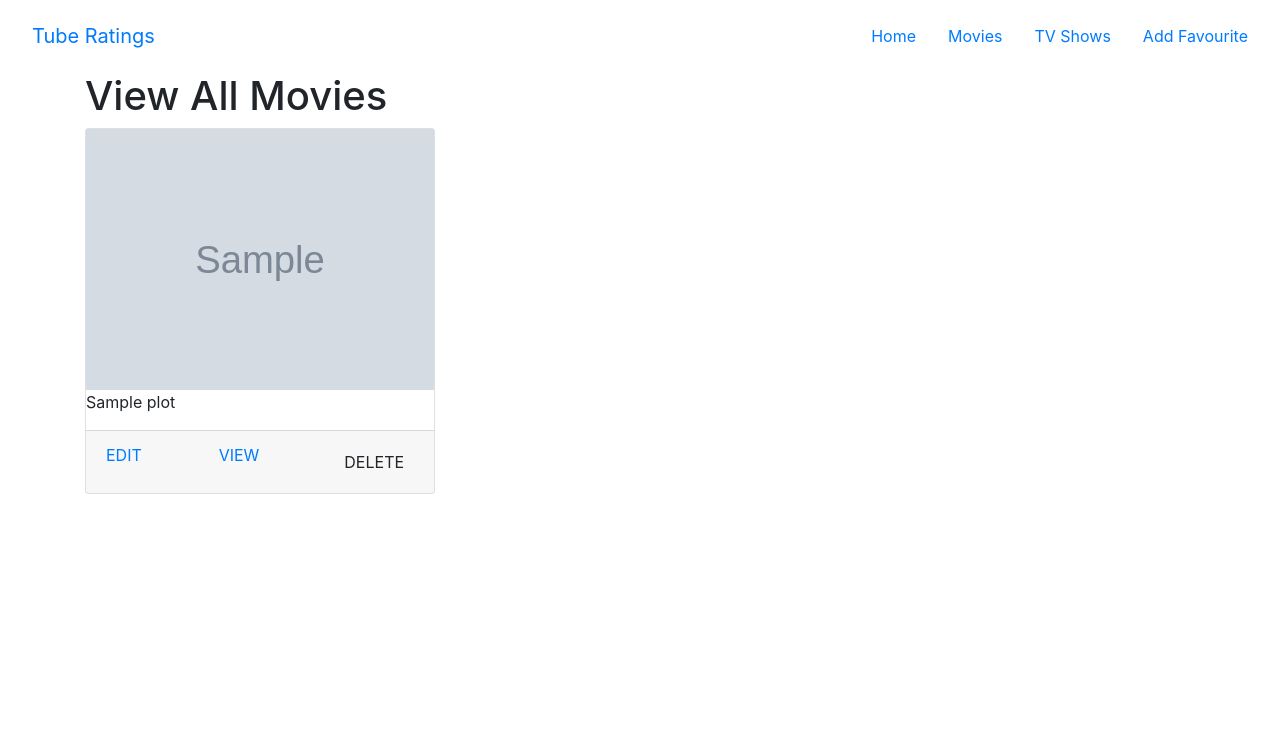
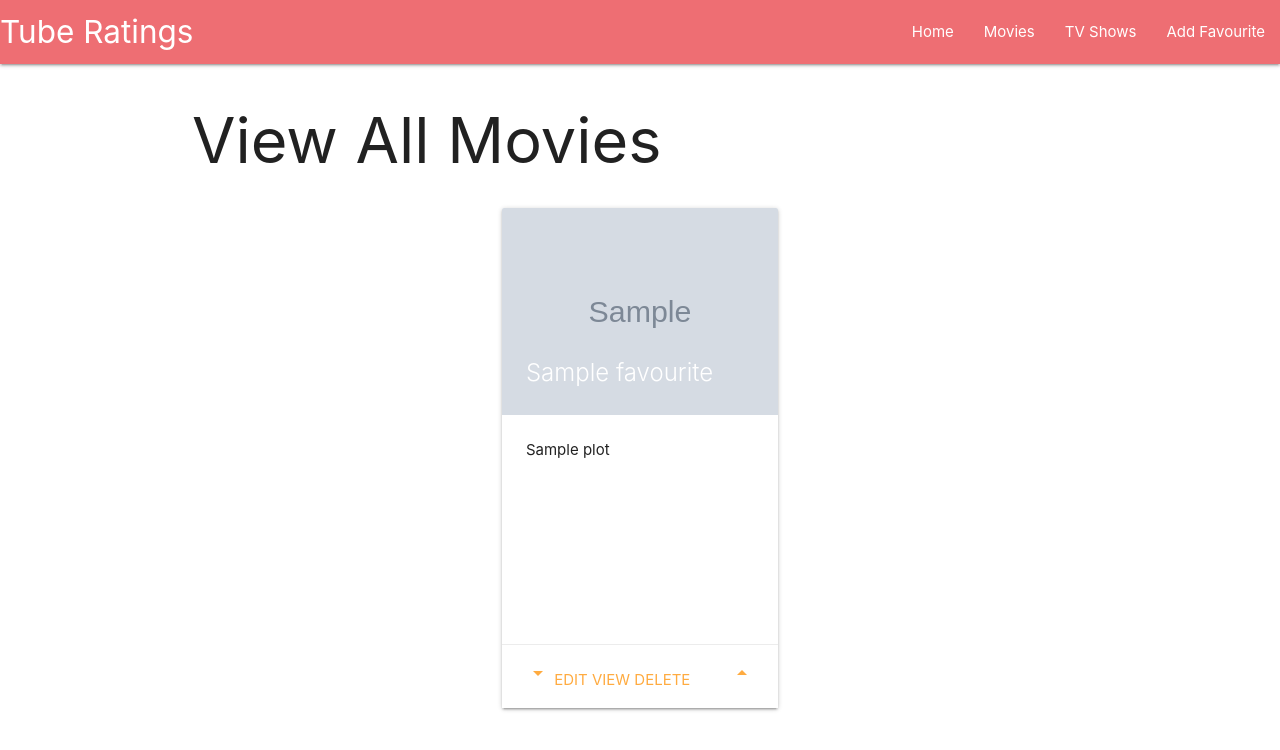
Before and after one commit to Prejudice182/prej-milestone-three, a Flask app: page /view-all/movies in a window 1280 px wide. Shown: the top 750 px of the page. Run offline with Flask 2, Linux system fonts and the light colour scheme; grey boxes marked "Sample" are stand-in pictures; one stand-in notice (Sample message) is shown; a database or web service that is not in the repository returns one stand-in record (values such as "Sample title"); parts of the project's set-up code (start-up, migrations or seed data) failed here and were passed over; some libraries are stand-ins or nearby versions.

Commit message:
Revert previous commit

```diff
--- a/application/favs.py
+++ b/application/favs.py
@@ -14,8 +14,8 @@ favs_bp = Blueprint('favs_bp', __name__,
 favs = mongo.db.favourites
 
 # Add Favourite route
-@favs_bp.route('/add-fav', methods=['GET', 'POST'])
-def add_fav():
+@favs_bp.route('/add-favourite', methods=['GET', 'POST'])
+def add_favourite():
     # Create form with EntryForm class
     entry_form = EntryForm()
 
--- a/application/static/css/style.css
+++ b/application/static/css/style.css
@@ -4,15 +4,10 @@
     justify-content: center;
 }
 
-.flex .col {
-    margin-left: 0 !important;
+.card .card-action a:not(.btn):not(.btn-large):not(.btn-small):not(.btn-large):not(.btn-floating) {
+    margin: 0;
 }
 
-.card .card-action {
-    padding: 10px 15px;
-    top: 460px;
+.row .col.m4 {
+    margin: 0;
 }
-
-.card-action .row {
-    margin: -10px 0;
-}
--- a/application/templates/base.html
+++ b/application/templates/base.html
@@ -7,43 +7,47 @@
     <meta http-equiv="X-UA-Compatible" content="ie=edge">
     <title>Tube Ratings - {{ title }}</title>
     <link href="https://fonts.googleapis.com/icon?family=Material+Icons" rel="stylesheet">
-    <link rel="stylesheet" href="https://stackpath.bootstrapcdn.com/bootstrap/4.3.1/css/bootstrap.min.css" integrity="sha384-ggOyR0iXCbMQv3Xipma34MD+dH/1fQ784/j6cY/iJTQUOhcWr7x9JvoRxT2MZw1T" crossorigin="anonymous">
+    <link rel="stylesheet" href="https://cdnjs.cloudflare.com/ajax/libs/materialize/1.0.0/css/materialize.min.css">
     <link rel="stylesheet" href="{{ url_for('static', filename='css/style.css') }}">
 </head>
 
 <body>
-    <nav class="navbar navbar-expand-lg">
-        <a href="/" class="navbar-brand ml-3">
-            Tube Ratings
-        </a>
-        <button class="navbar-toggler mr-3" type="button" data-toggle="collapse" data-target="#navbarContent" aria-controls="navbarContent" aria-expanded="false" aria-label="Toggle navigation">
-            <span class="navbar-toggler-icon"></span>
-        </button>
-
-        <div class="collapse navbar-collapse" id="navbarContent">
-            <ul class="navbar-nav ml-auto">
-                <li class="nav-item mx-lg-2">
-                    <a href="/" class="nav-link py-3">Home <span class="sr-only">(current)</span></a>
-                </li>
-                <li class="nav-item mx-lg-2">
-                    <a href="{{ url_for('main_bp.view_all', entry_type='movies') }}" class="nav-link py-3">Movies</a>
-                </li>
-                <li class="nav-item mx-lg-2">
-                    <a href="{{ url_for('main_bp.view_all', entry_type='tvshows') }}" class="nav-link py-3">TV Shows</a>
-                </li>
-                <li class="nav-item mx-lg-2">
-                    <a href="{{ url_for('favs_bp.add_fav') }}" class="nav-link py-3">Add Favourite</a>
-                </li>
+    <nav>
+        <div class="nav-wrapper">
+            <a href="#!" class="brand-logo">Tube Ratings</a>
+            <a href="#" data-target="mobile-collapse" class="sidenav-trigger"><i class="material-icons">menu</i></a>
+            <ul class="right hide-on-med-and-down">
+                <li><a href="/">Home</a></li>
+                <li><a href="/view-all/movies">Movies</a></li>
+                <li><a href="/view-all/tvshows">TV Shows</a></li>
+                <li><a href="/add-favourite">Add Favourite</a></li>
             </ul>
         </div>
     </nav>
 
+    <ul class="sidenav" id="mobile-collapse">
+        <li><a href="/">Home</a></li>
+        <li><a href="/view-all/movies">Movies</a></li>
+        <li><a href="/view-all/tvshows">TV Shows</a></li>
+        <li><a href="/add-favourite">Add Favourite</a></li>
+    </ul>
+
     <div class="container">
         {% block content %}{% endblock %}
     </div>
-    <script src="https://code.jquery.com/jquery-3.3.1.slim.min.js" integrity="sha384-q8i/X+965DzO0rT7abK41JStQIAqVgRVzpbzo5smXKp4YfRvH+8abtTE1Pi6jizo" crossorigin="anonymous"></script>
-    <script src="https://cdnjs.cloudflare.com/ajax/libs/popper.js/1.14.7/umd/popper.min.js" integrity="sha384-UO2eT0CpHqdSJQ6hJty5KVphtPhzWj9WO1clHTMGa3JDZwrnQq4sF86dIHNDz0W1" crossorigin="anonymous"></script>
-    <script src="https://stackpath.bootstrapcdn.com/bootstrap/4.3.1/js/bootstrap.min.js" integrity="sha384-JjSmVgyd0p3pXB1rRibZUAYoIIy6OrQ6VrjIEaFf/nJGzIxFDsf4x0xIM+B07jRM" crossorigin="anonymous"></script>
+    <script src="https://code.jquery.com/jquery-3.4.1.min.js"
+        integrity="sha256-CSXorXvZcTkaix6Yvo6HppcZGetbYMGWSFlBw8HfCJo=" crossorigin="anonymous"></script>
+    <script src="https://cdnjs.cloudflare.com/ajax/libs/materialize/1.0.0/js/materialize.min.js"></script>
+    <script>
+        $(document).ready(() => {
+            $(".sidenav").sidenav();
+            $("select").formSelect();
+            $('.modal').modal();
+        });
+        {% for message in get_flashed_messages() %}
+            M.toast({ html: "{{ message }}" })
+        {% endfor %}
+    </script>
 </body>
 
 </html>
--- a/application/templates/view-all.html
+++ b/application/templates/view-all.html
@@ -1,35 +1,24 @@
 {% extends 'base.html'%}
 {% macro render_card(entry) -%}
-<div class="col-lg-6 col-xl-4">
-    <div class="card">
-        <img class="responsive-img" src="{{ entry.Poster }}" alt="Poster for {{ entry.Title }}">
+<div class="col m4">
+    <div class="card large">
+        <div class="card-image">
+            <img class="responsive-img" src="{{ entry.Poster }}" alt="{{ entry.Title }}">
+            <span class="card-title">{{ entry.Title }}</span>
+        </div>
         <div class="card-content">
             <p>{{ entry.Plot }}</p>{{ caller() }}
         </div>
-        <div class="card-footer">
-            <div class="row">
-                <div class="col-sm-4">
+        <div class="card-action">
+            <a href="/vote-down/{{ entry._id }}"><i class="material-icons">arrow_drop_down</i></a>
             <a href="{{ url_for('favs_bp.edit_fav', entry_id=entry._id) }}">EDIT</a>
+            <a href="{{ url_for('favs_bp.view_fav', entry_id=entry._id) }}">VIEW</a>
+            <a href="#deleteModal{{ entry._id }}" class="modal-trigger">DELETE</a>
+            <a href="/vote-up/{{ entry._id }}" class="right"><i class="material-icons">arrow_drop_up</i></a>
         </div>
-                <div class="col-sm-4">
-                    <a href="{{ url_for('favs_bp.view_fav', entry_id=entry._id) }}">VIEW</a>
-                </div>
-                <div class="col-sm-4">
-                    <button data-toggle="modal" data-target="#deleteModal{{ entry._id }}" class="btn">DELETE</button>
-                </div>
-            </div>
-        </div>
-        <div class="modal" id="deleteModal{{ entry._id }}" tabindex="-1" role="dialog" aria-labelledby="deleteModalLabel{{ entry._id }}" aria-hidden="true">
-            <div class="modal-dialog" role="document">
+        <div class="modal" id="deleteModal{{ entry._id }}">
             <div class="modal-content">
-                    <div class="modal-header">
-                        <h4 class="modal-title" id="deleteModalLabel{{ entry._id }}"></h5>
-                        <button type="button" class="close" data-dismiss="modal" aria-label="Close">
-                            <span aria-hidden="true">&times;</span>
-                        </button>
-                    </div>
-                    <div class="modal-body">
-                        <h5>Are you sure you want to delete:</h5>
+                <h4>Are you sure you want to delete:</h4>
                 <p>Title: {{ entry.Title }}</p>
                 <p>Added By: {{ entry.AddedBy }}</p>
                 <p>Reason: {{ entry.Reason }}</p>
@@ -40,9 +29,6 @@
                     <input type="submit" value="DELETE">
                 </form>
                 <a href="#!" class="modal-close">CANCEL</a>
-                        <button type="button" class="btn" data-dismiss="modal">CLOSE</button>
-                    </div>
-                </div>
             </div>
         </div>
     </div>
@@ -50,7 +36,7 @@
 {%- endmacro %}
 {% block content %}
 <h1>View All {{ title }}</h1>
-<div class="row">
+<div class="row flex">
     {% for entry in entries %}
     {% call render_card(entry) %} {% endcall %}
     {% else %}
```
Also changed, not shown: application/templates/add-fav.html (+11 -9 lines), application/templates/edit-fav.html (+6 -4 lines), application/templates/index.html (+14 -20 lines), application/templates/view-fav.html (+7 -7 lines), tests/test_basic.py (+1 -1 lines), tests/test_db.py (+1 -1 lines). Lines whose indentation alone changed are shown as unchanged.
